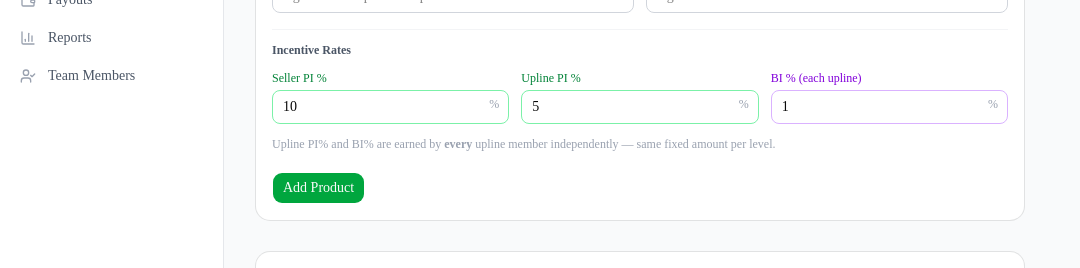
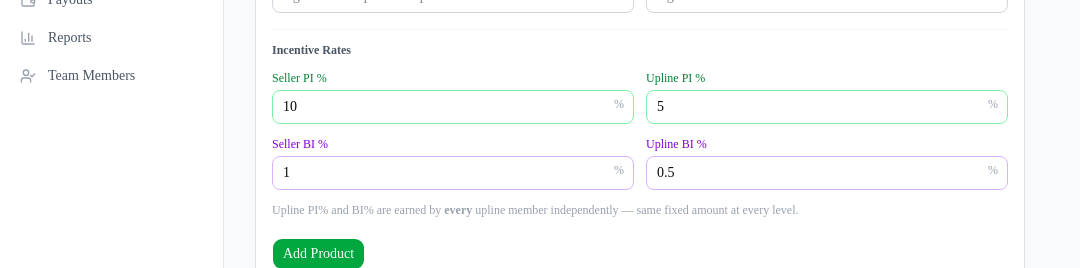
Before and after one commit to partapamit007/hervovibe, a Next.js app: page /admin/products in a window 1280 px wide. Shown: the part 357-625 px from the top of the page, without its empty margins (0-1080 px from the left). Built offline with nearby package versions, Linux system fonts and the light colour scheme; no server answers.

Commit message:
feat: add Seller BI% + Upline BI% per product — same 2-field formula as PI

```diff
--- a/src/app/(admin)/admin/products/page.tsx
+++ b/src/app/(admin)/admin/products/page.tsx
@@ -12,10 +12,11 @@ interface Product {
   piRate: number;
   piUpline: number;
   biRate: number;
+  biUpline: number;
   isActive: boolean;
 }
 
-const emptyForm = { name: "", mrp: "", piRate: "10", piUpline: "5", biRate: "1" };
+const emptyForm = { name: "", mrp: "", piRate: "10", piUpline: "5", biRate: "1", biUpline: "0.5" };
 
 export default function ProductsPage() {
   const [products, setProducts] = useState<Product[]>([]);
@@ -35,7 +36,7 @@ export default function ProductsPage() {
 
   function startEdit(p: Product) {
     setEditId(p.id);
-    setForm({ name: p.name, mrp: String(p.mrp), piRate: String(p.piRate ?? 10), piUpline: String(p.piUpline ?? 5), biRate: String(p.biRate ?? 1) });
+    setForm({ name: p.name, mrp: String(p.mrp), piRate: String(p.piRate ?? 10), piUpline: String(p.piUpline ?? 5), biRate: String(p.biRate ?? 1), biUpline: String(p.biUpline ?? 0.5) });
   }
 
   function cancelEdit() { setEditId(null); setForm(emptyForm); }
@@ -45,8 +46,8 @@ export default function ProductsPage() {
     setLoading(true); setStatus("idle");
     const method = editId ? "PATCH" : "POST";
     const body = editId
-      ? { id: editId, name: form.name, mrp: form.mrp, piRate: form.piRate, piUpline: form.piUpline, biRate: form.biRate }
-      : { name: form.name, mrp: form.mrp, piRate: form.piRate, piUpline: form.piUpline, biRate: form.biRate };
+      ? { id: editId, name: form.name, mrp: form.mrp, piRate: form.piRate, piUpline: form.piUpline, biRate: form.biRate, biUpline: form.biUpline }
+      : { name: form.name, mrp: form.mrp, piRate: form.piRate, piUpline: form.piUpline, biRate: form.biRate, biUpline: form.biUpline };
     const res = await fetch("/api/products", {
       method, headers: { "Content-Type": "application/json" }, body: JSON.stringify(body),
     });
@@ -72,6 +73,7 @@ export default function ProductsPage() {
   const piVal       = parseFloat(form.piRate)   || 0;
   const piUplineVal = parseFloat(form.piUpline) || 0;
   const biVal       = parseFloat(form.biRate)   || 0;
+  const biUplineVal = parseFloat(form.biUpline) || 0;
 
   return (
     <div className="max-w-3xl">
@@ -135,7 +137,8 @@ export default function ProductsPage() {
 
             <div className="border-t border-gray-100 pt-3 space-y-3">
               <p className="text-xs font-semibold text-gray-600">Incentive Rates</p>
-              <div className="grid grid-cols-3 gap-3">
+              {/* PI row */}
+              <div className="grid grid-cols-2 gap-3">
                 <div>
                   <label className="block text-xs font-medium text-green-700 mb-1">Seller PI %</label>
                   <div className="relative">
@@ -164,8 +167,11 @@ export default function ProductsPage() {
                     <p className="text-xs text-green-600 mt-1">₹{(mrpVal * piUplineVal / 100).toFixed(2)} / unit (each upline)</p>
                   )}
                 </div>
+              </div>
+              {/* BI row */}
+              <div className="grid grid-cols-2 gap-3">
                 <div>
-                  <label className="block text-xs font-medium text-purple-700 mb-1">BI % (each upline)</label>
+                  <label className="block text-xs font-medium text-purple-700 mb-1">Seller BI %</label>
                   <div className="relative">
                     <input type="number" min="0" max="100" step="0.01" value={form.biRate}
                       onChange={e => setForm({ ...form, biRate: e.target.value })}
@@ -175,11 +181,25 @@ export default function ProductsPage() {
                     <span className="absolute right-2.5 top-1.5 text-xs text-gray-400">%</span>
                   </div>
                   {mrpVal > 0 && biVal > 0 && (
-                    <p className="text-xs text-purple-600 mt-1">₹{(mrpVal * biVal / 100).toFixed(2)} / unit (each upline)</p>
+                    <p className="text-xs text-purple-600 mt-1">₹{(mrpVal * biVal / 100).toFixed(2)} / unit (seller)</p>
+                  )}
+                </div>
+                <div>
+                  <label className="block text-xs font-medium text-purple-700 mb-1">Upline BI %</label>
+                  <div className="relative">
+                    <input type="number" min="0" max="100" step="0.01" value={form.biUpline}
+                      onChange={e => setForm({ ...form, biUpline: e.target.value })}
+                      placeholder="0.5"
+                      className="w-full px-2.5 py-1.5 pr-7 border border-purple-300 rounded-md text-sm focus:outline-none focus:ring-2 focus:ring-purple-500"
+                    />
+                    <span className="absolute right-2.5 top-1.5 text-xs text-gray-400">%</span>
+                  </div>
+                  {mrpVal > 0 && biUplineVal > 0 && (
+                    <p className="text-xs text-purple-600 mt-1">₹{(mrpVal * biUplineVal / 100).toFixed(2)} / unit (each upline)</p>
                   )}
                 </div>
               </div>
-              <p className="text-xs text-gray-400">Upline PI% and BI% are earned by <strong>every</strong> upline member independently — same fixed amount per level.</p>
+              <p className="text-xs text-gray-400">Upline PI% and BI% are earned by <strong>every</strong> upline member independently — same fixed amount at every level.</p>
             </div>
 
             <div className="flex gap-2 pt-1">
@@ -209,17 +229,19 @@ export default function ProductsPage() {
                   <tr className="text-xs text-gray-500 border-b border-gray-100">
                     <th className="text-left pb-2 font-medium pr-4">Product</th>
                     <th className="text-right pb-2 font-medium px-3">MRP</th>
-                    <th className="text-right pb-2 font-medium px-3 text-green-700">Seller PI %</th>
-                    <th className="text-right pb-2 font-medium px-3 text-green-700">Upline PI %</th>
-                    <th className="text-right pb-2 font-medium px-3 text-purple-700">BI %</th>
+                    <th className="text-right pb-2 font-medium px-3 text-green-700">Seller PI%</th>
+                    <th className="text-right pb-2 font-medium px-3 text-green-700">Upline PI%</th>
+                    <th className="text-right pb-2 font-medium px-3 text-purple-700">Seller BI%</th>
+                    <th className="text-right pb-2 font-medium px-3 text-purple-700">Upline BI%</th>
                     <th className="pb-2 w-16"></th>
                   </tr>
                 </thead>
                 <tbody className="divide-y divide-gray-50">
                   {products.map((p) => {
-                    const piRate    = p.piRate    ?? 10;
-                    const piUpline  = p.piUpline  ?? 0;
-                    const biRate    = p.biRate    ?? 1;
+                    const piRate   = p.piRate   ?? 10;
+                    const piUpline = p.piUpline ?? 0;
+                    const biRate   = p.biRate   ?? 1;
+                    const biUpline = p.biUpline ?? 0;
                     return (
                       <tr key={p.id}>
                         <td className="py-3 pr-4 font-semibold text-gray-800">{p.name}</td>
@@ -227,6 +249,7 @@ export default function ProductsPage() {
                         <td className="py-3 px-3 text-right text-green-700 font-medium">{piRate}%</td>
                         <td className="py-3 px-3 text-right text-green-600 font-medium">{piUpline}%</td>
                         <td className="py-3 px-3 text-right text-purple-700 font-medium">{biRate}%</td>
+                        <td className="py-3 px-3 text-right text-purple-600 font-medium">{biUpline}%</td>
                         <td className="py-3 text-right">
                           <div className="flex gap-2 justify-end">
                             <button onClick={() => startEdit(p)} className="text-gray-400 hover:text-blue-600">
--- a/src/app/api/products/route.ts
+++ b/src/app/api/products/route.ts
@@ -18,7 +18,7 @@ export async function POST(req: NextRequest) {
   if (!session || session.user.role !== "MASTER_ADMIN")
     return NextResponse.json({ error: "Unauthorized" }, { status: 401 });
 
-  const { name, mrp, piRate, piUpline, biRate } = await req.json();
+  const { name, mrp, piRate, piUpline, biRate, biUpline } = await req.json();
   if (!name || !mrp)
     return NextResponse.json({ error: "Name and MRP are required" }, { status: 400 });
 
@@ -29,6 +29,7 @@ export async function POST(req: NextRequest) {
       piRate:   parseFloat(piRate   ?? "10"),
       piUpline: parseFloat(piUpline ?? "5"),
       biRate:   parseFloat(biRate   ?? "1"),
+      biUpline: parseFloat(biUpline ?? "0.5"),
     },
   });
   return NextResponse.json(product, { status: 201 });
@@ -39,7 +40,7 @@ export async function PATCH(req: NextRequest) {
   if (!session || session.user.role !== "MASTER_ADMIN")
     return NextResponse.json({ error: "Unauthorized" }, { status: 401 });
 
-  const { id, name, mrp, piRate, piUpline, biRate, isActive } = await req.json();
+  const { id, name, mrp, piRate, piUpline, biRate, biUpline, isActive } = await req.json();
   if (!id) return NextResponse.json({ error: "ID required" }, { status: 400 });
 
   const product = await prisma.product.update({
@@ -50,6 +51,7 @@ export async function PATCH(req: NextRequest) {
       ...(piRate   !== undefined && { piRate:   parseFloat(piRate) }),
       ...(piUpline !== undefined && { piUpline: parseFloat(piUpline) }),
       ...(biRate   !== undefined && { biRate:   parseFloat(biRate) }),
+      ...(biUpline !== undefined && { biUpline: parseFloat(biUpline) }),
       ...(isActive !== undefined && { isActive }),
     },
   });
```
Also changed, not shown: src/lib/commission.ts (+17 -43 lines), 1 other file (tests, documents, lock files or other folders).
